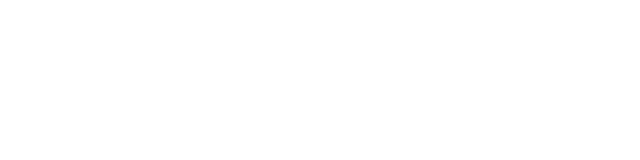
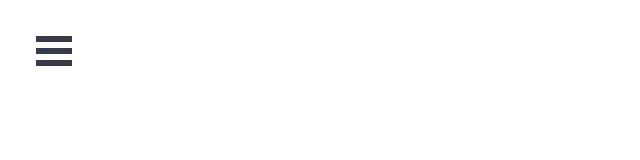
Before and after one commit to fjzink/personal-website, a React (Create React App) app: page / in a window 1280 px wide. Shown: the top 160 px of the page, without its empty margins (0-640 px from the left). Built offline with nearby package versions, Linux system fonts and the light colour scheme.

Commit message:
Add sliding burger menu for navigation.

```diff
--- a/package.json
+++ b/package.json
@@ -4,6 +4,7 @@
   "private": true,
   "dependencies": {
     "react": "^16.2.0",
+    "react-burger-menu": "^2.2.3",
     "react-dom": "^16.2.0",
     "react-scripts": "1.1.1"
   },
--- a/src/App.js
+++ b/src/App.js
@@ -1,10 +1,11 @@
 import React, { Component } from 'react';
+import Mobile from './components/Mobile';
 
 class App extends Component {
   render() {
     return (
       <div className="App">
-
+        <Mobile />
       </div>
     );
   }
--- /dev/null
+++ b/src/components/BurgerNav.css
@@ -0,0 +1,39 @@
+.bm-burger-button {
+  position: fixed;
+  width: 36px;
+  height: 30px;
+  left: 36px;
+  top: 36px;
+}
+
+.bm-burger-bars {
+  background: #373a47;
+}
+
+.bm-cross-button {
+  height: 24px;
+  width: 24px;
+}
+
+.bm-cross {
+  background: #bdc3c7;
+}
+
+.bm-menu {
+  background: #373a47;
+  padding: 2.5em 1.5em 0;
+  font-size: 1.15em;
+}
+
+.bm-morph-shape {
+  fill: #373a47;
+}
+
+.bm-item-list {
+  color: #b8b7ad;
+  padding: 0.8em;
+}
+
+.bm-overlay {
+  background: rgba(0, 0, 0, 0.3);
+}
--- /dev/null
+++ b/src/components/BurgerNav.js
@@ -0,0 +1,17 @@
+import React, { Component } from 'react';
+import { bubble as Menu } from 'react-burger-menu';
+import './BurgerNav.css';
+
+class BurgerNav extends Component {
+  render() {
+    return(
+      <Menu>
+        <a>About</a>
+        <a>Skills</a>
+        <a>Contact</a>
+      </Menu>
+    );
+  }
+}
+
+export default BurgerNav;
--- /dev/null
+++ b/src/components/Mobile.js
@@ -0,0 +1,14 @@
+import React, { Component } from 'react';
+import BurgerNav from './BurgerNav';
+
+class Mobile extends Component {
+  render() {
+    return(
+      <div className="Mobile">
+        <BurgerNav />
+      </div>
+    );
+  }
+}
+
+export default Mobile
```
Also changed, not shown: 1 other file (tests, documents, lock files or other folders).
